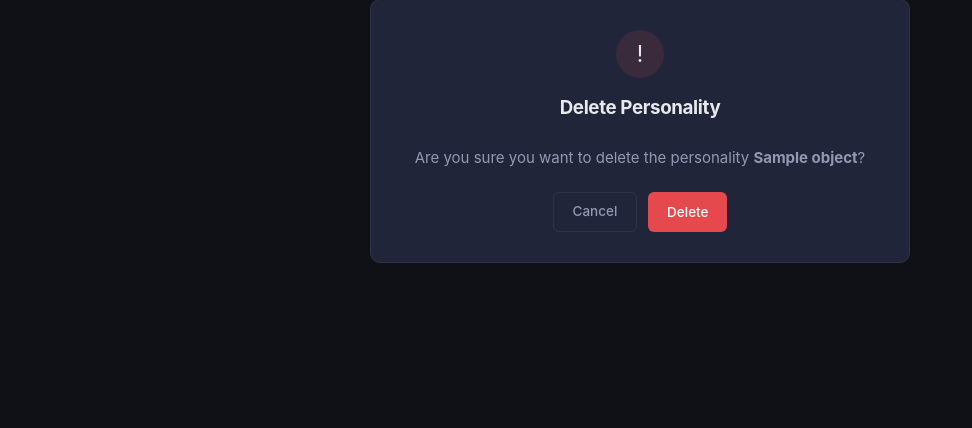
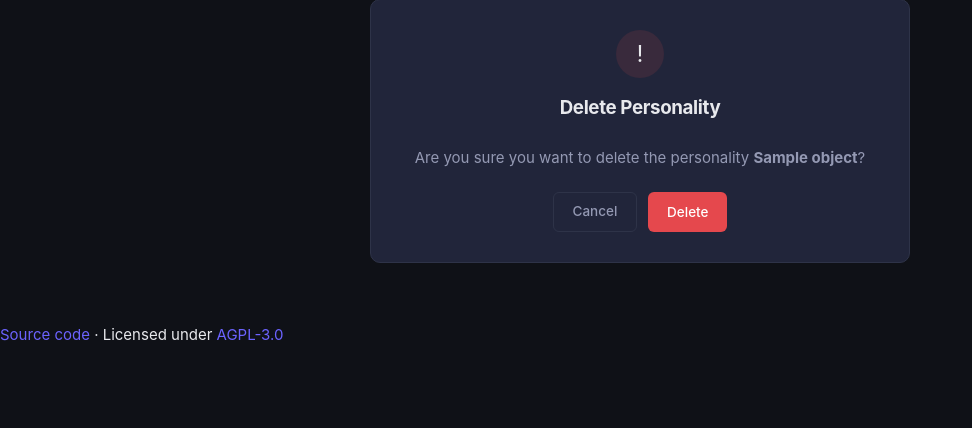
Before and after one commit to jtremesay/camille, a Django app: template src/camille/templates/camille/agentpersonality_confirm_delete.html in a window 1280 px wide. Shown: the part 118-546 px from the top of the page, without its empty margins (0-972 px from the left). Run offline with Django 5.2, Linux system fonts and the light colour scheme; the template is opened without the code that fills it: most values are stand-ins (such as "Sample title", 1, 10 or a date in 2020).

Commit message:
add license

```diff
--- a/src/camille/templates/camille/base.html
+++ b/src/camille/templates/camille/base.html
@@ -31,6 +31,12 @@
         {% block content %}
         {% endblock %}
     </main>
+
+    <footer class="site-footer">
+        <div class="footer-inner">
+            <a href="https://github.com/jtremesay/camille/">Source code</a> &middot; Licensed under <a href="https://www.gnu.org/licenses/agpl-3.0.html">AGPL-3.0</a>
+        </div>
+    </footer>
 </body>
 
 </html>
```
Also changed, not shown: 1 other file.
